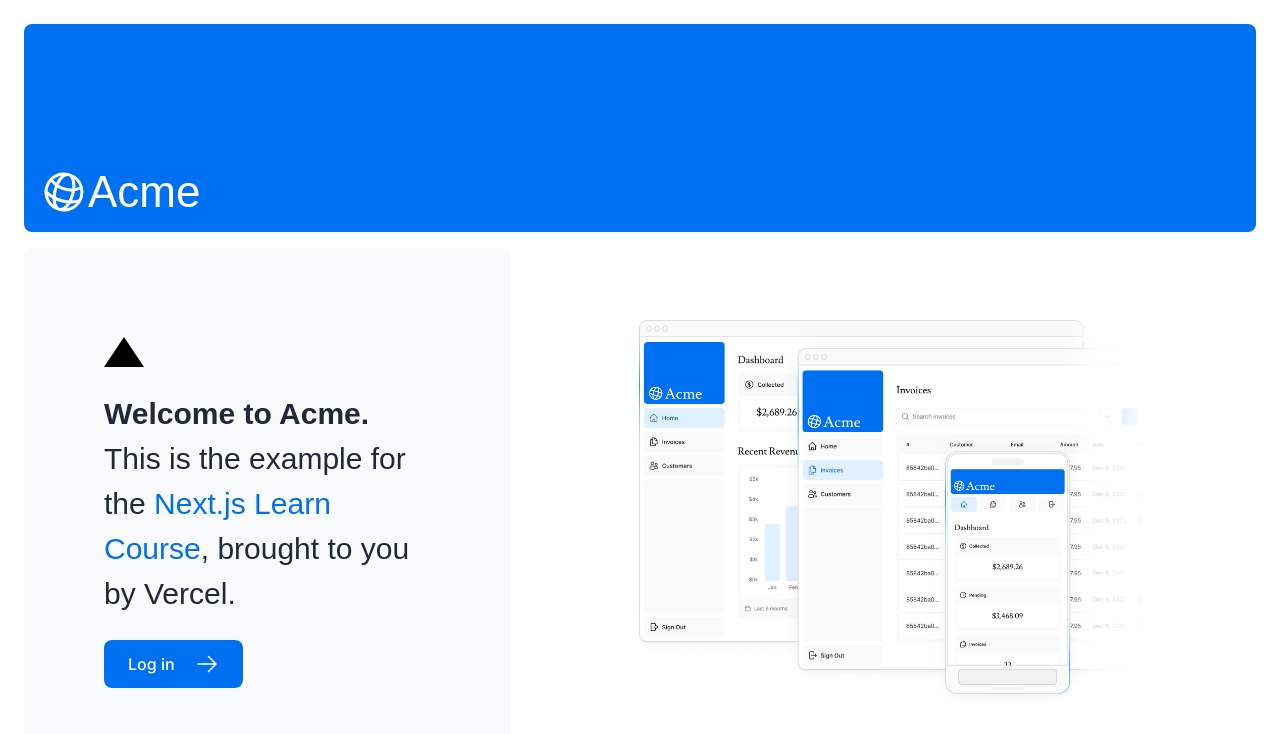
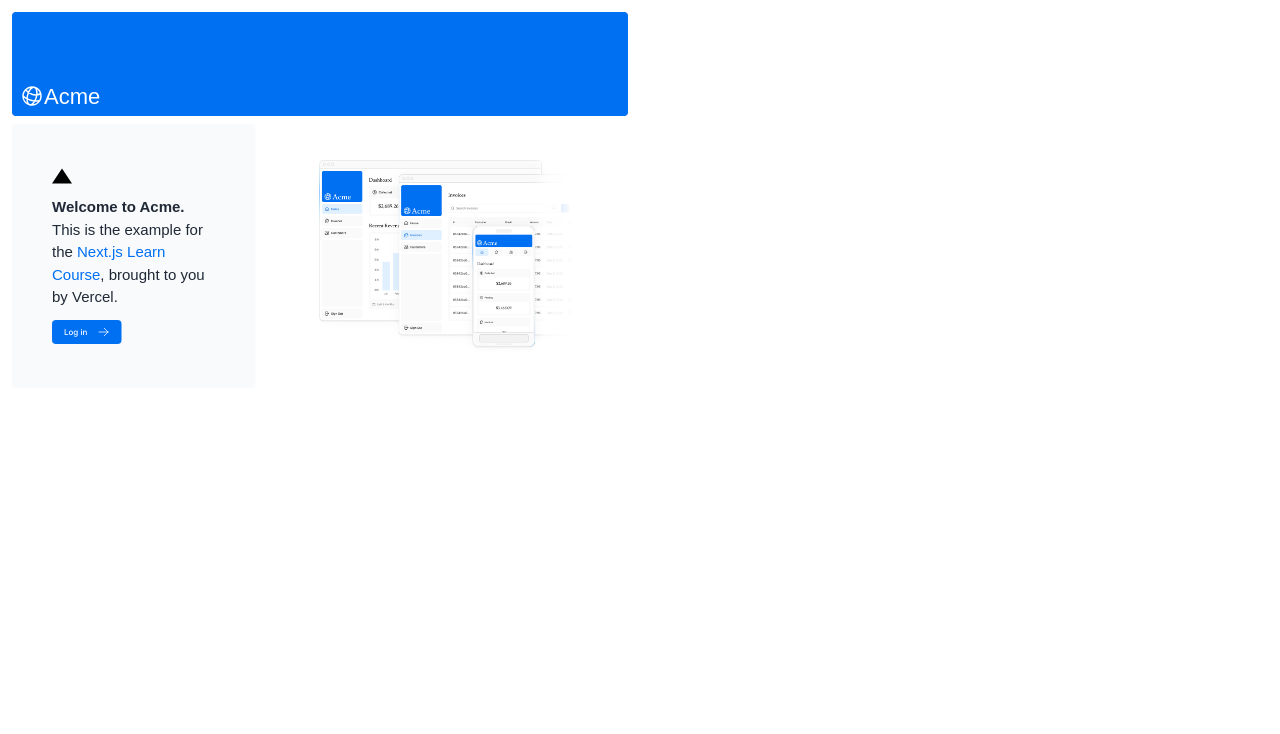
Before and after one commit to Proce2/nextjs-dashboard, a Next.js app: page / in a window 1280 px wide. Shown: the top 734 px of the page. Built offline with nearby package versions, Linux system fonts and the light colour scheme; a web font is replaced by a local one.

Commit message:
Adding global styles with @layer base..

```diff
--- a/app/ui/global.css
+++ b/app/ui/global.css
@@ -1,6 +1,13 @@
 @tailwind base;
 @tailwind components;
 @tailwind utilities;
+
+@layer base {
+  html {
+    transform: scale(0.5);
+    transform-origin: top left;
+  }
+}
 
 input[type='number'] {
   -moz-appearance: textfield;
```
